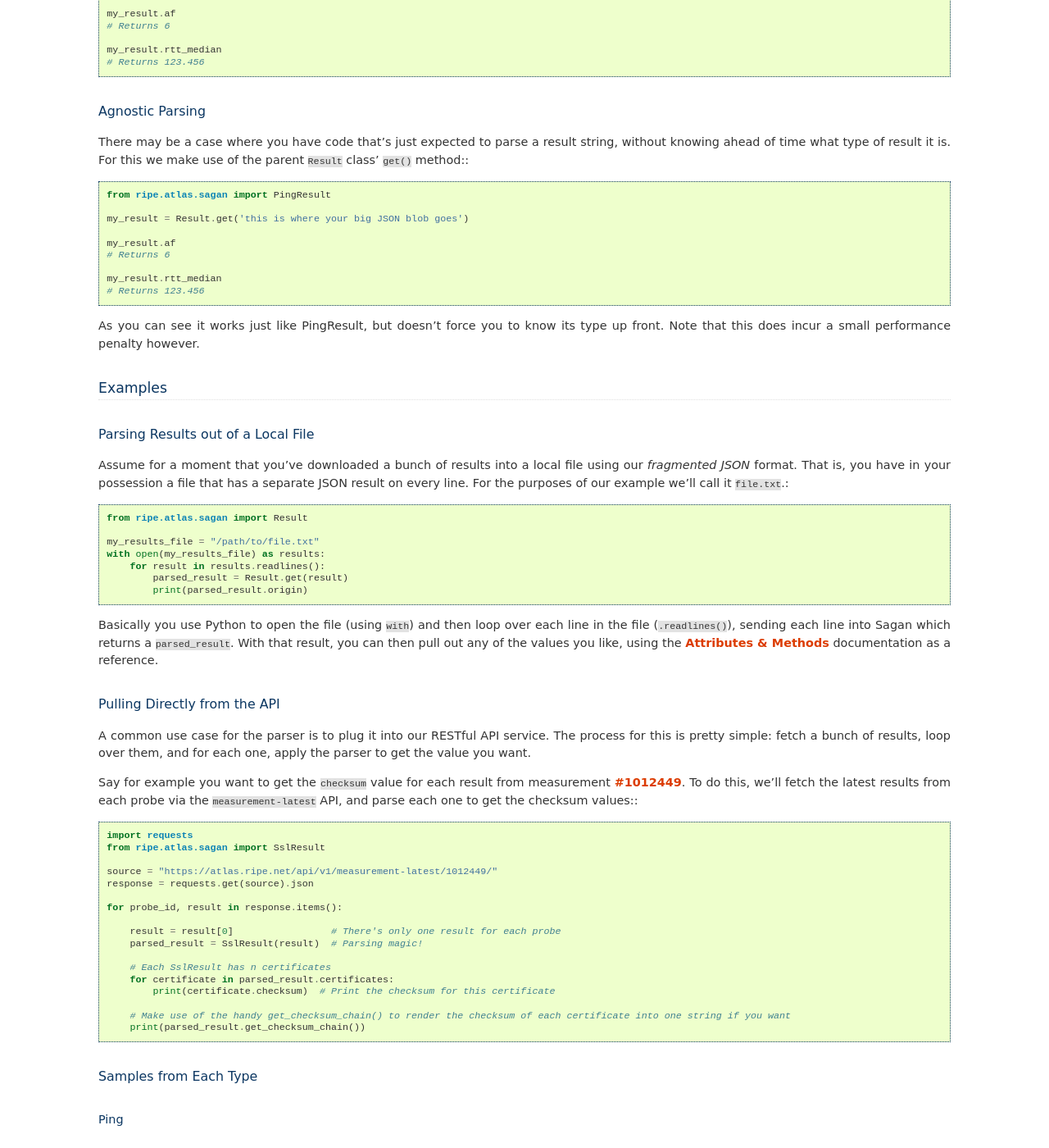
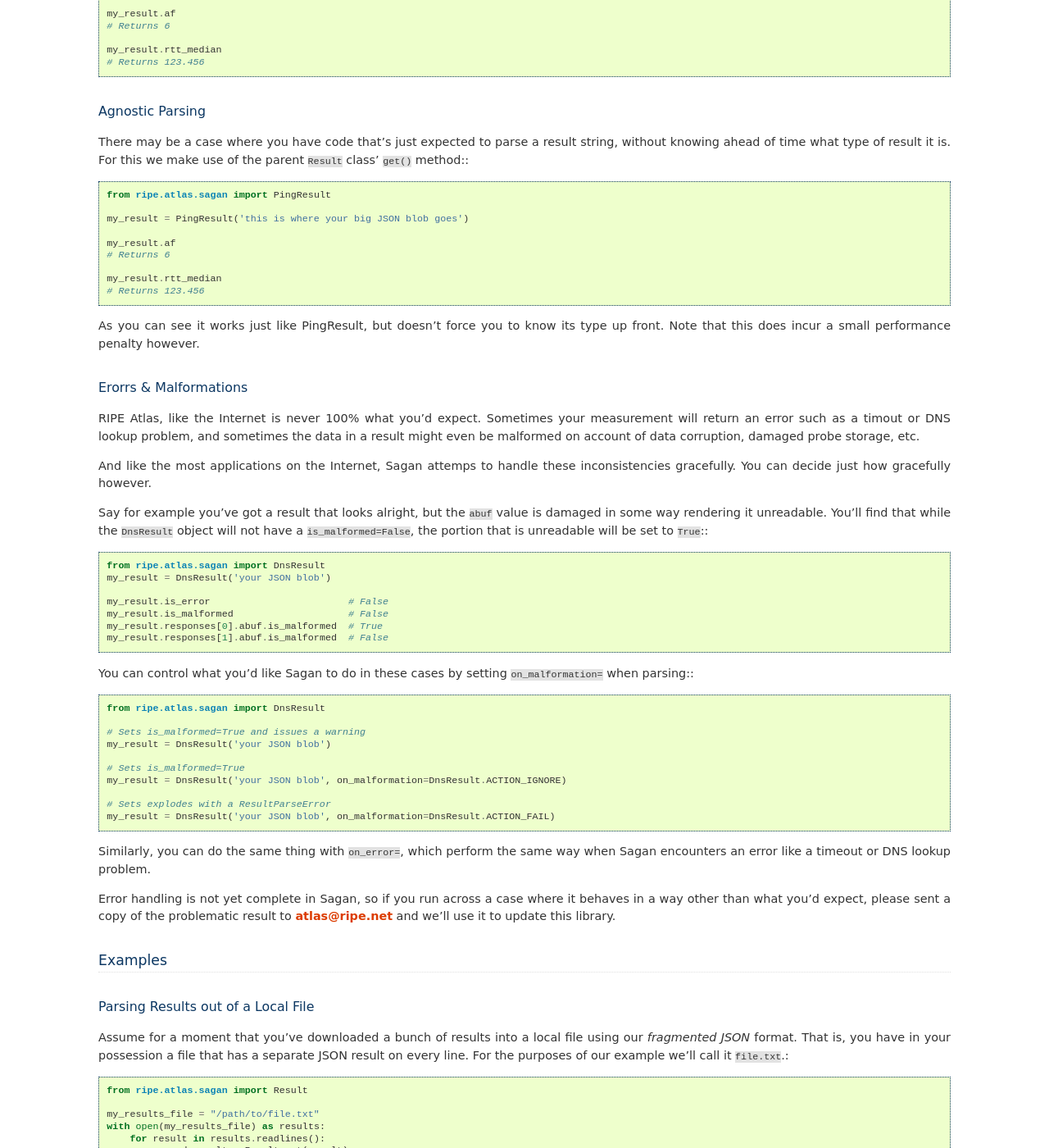
Before and after one commit to RIPE-NCC/ripe-atlas-sagan, a Sphinx documentation site: the page built from docs/use.rst, in a window 1280 px wide and 1400 px high, scrolled down 889 px. Shown: the whole window at 82% size. Built offline with Sphinx 7.4.7, drawn with Linux system fonts in a browser that asks for light colours.

Commit message:
Lots of changes, mostly in error handling

```diff
--- a/docs/use.rst
+++ b/docs/use.rst
@@ -76,7 +76,7 @@ make use of the parent ``Result`` class' ``get()`` method:::
 
     from ripe.atlas.sagan import PingResult
 
-    my_result = Result.get('this is where your big JSON blob goes')
+    my_result = PingResult('this is where your big JSON blob goes')
 
     my_result.af
     # Returns 6
@@ -86,6 +86,54 @@ make use of the parent ``Result`` class' ``get()`` method:::
 
 As you can see it works just like PingResult, but doesn't force you to know its
 type up front.  Note that this does incur a small performance penalty however.
+
+
+.. _use-errors-and-malformations:
+
+Erorrs & Malformations
+----------------------
+
+RIPE Atlas, like the Internet is never 100% what you'd expect.  Sometimes your
+measurement will return an error such as a timout or DNS lookup problem, and
+sometimes the data in a result might even be malformed on account of data
+corruption, damaged probe storage, etc.
+
+And like the most applications on the Internet, Sagan attemps to handle these
+inconsistencies gracefully.  You can decide just how gracefully however.
+
+Say for example you've got a result that looks alright, but the ``abuf`` value
+is damaged in some way rendering it unreadable.  You'll find that while the
+``DnsResult`` object will not have a ``is_malformed=False``, the portion that is
+unreadable will be set to ``True``:::
+
+    from ripe.atlas.sagan import DnsResult
+    my_result = DnsResult('your JSON blob')
+
+    my_result.is_error                        # False
+    my_result.is_malformed                    # False
+    my_result.responses[0].abuf.is_malformed  # True
+    my_result.responses[1].abuf.is_malformed  # False
+
+You can control what you'd like Sagan to do in these cases by setting
+``on_malformation=`` when parsing:::
+
+    from ripe.atlas.sagan import DnsResult
+
+    # Sets is_malformed=True and issues a warning
+    my_result = DnsResult('your JSON blob')
+
+    # Sets is_malformed=True
+    my_result = DnsResult('your JSON blob', on_malformation=DnsResult.ACTION_IGNORE)
+
+    # Sets explodes with a ResultParseError
+    my_result = DnsResult('your JSON blob', on_malformation=DnsResult.ACTION_FAIL)
+
+Similarly, you can do the same thing with ``on_error=``, which perform the same
+way when Sagan encounters an error like a timeout or DNS lookup problem.
+
+Error handling is not yet complete in Sagan, so if you run across a case where
+it behaves in a way other than what you'd expect, please sent a copy of the
+problematic result to atlas@ripe.net and we'll use it to update this library.
 
 
 .. _examples:
```
Also changed, not shown: README.md (+13 -2 lines), 10 other files.
